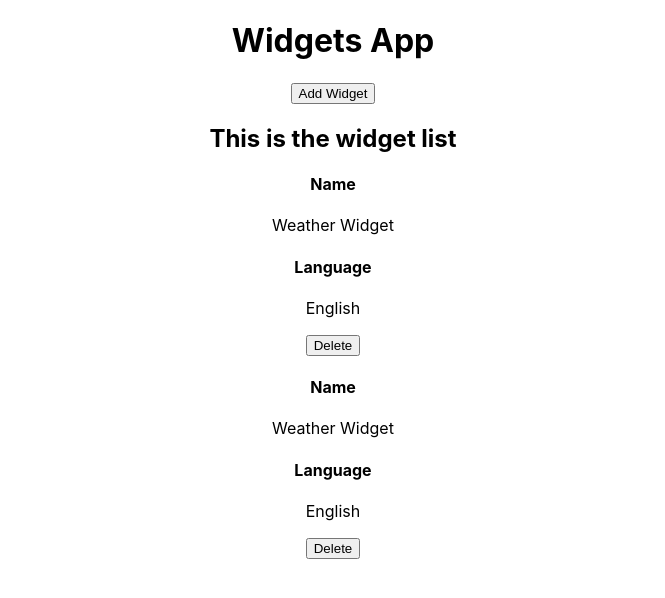
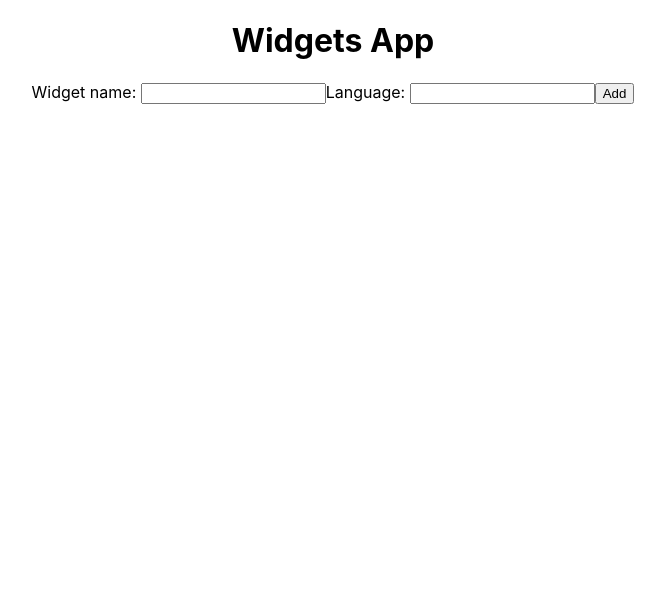
Before and after one commit to guidosantillan01/seven-senders-code-challenge, a React (Create React App) app: page /create-widget in a window 1280 px wide. Shown: the top 598 px of the page, without its empty margins (307-972 px from the left). Built offline with nearby package versions, Linux system fonts and the light colour scheme.

Commit message:
Add react-router-dom and configure basic routes

```diff
--- a/package.json
+++ b/package.json
@@ -5,6 +5,7 @@
   "dependencies": {
     "react": "^16.11.0",
     "react-dom": "^16.11.0",
+    "react-router-dom": "^5.1.2",
     "react-scripts": "3.2.0"
   },
   "scripts": {
--- a/src/components/App.js
+++ b/src/components/App.js
@@ -1,18 +1,25 @@
-import React from 'react';
+import React, { Component } from 'react';
+import { BrowserRouter as Router, Switch, Route, Link } from 'react-router-dom';
 
-import WidgetList from './WidgetList';
-import AddButton from './AddButton';
+import Main from './Main';
+import CreateWidget from './CreateWidget';
 
 import './App.css';
 
-function App() {
-  return (
-    <div className="App">
-      <h1>Widgets App</h1>
-      <AddButton />
-      <WidgetList />
-    </div>
-  );
+class App extends Component {
+  render() {
+    return (
+      <Router>
+        <div className="App">
+          <h1>Widgets App</h1>
+          <div>
+            <Route exact path="/" component={Main} />
+            <Route exact path="/create-widget" component={CreateWidget} />
+          </div>
+        </div>
+      </Router>
+    );
+  }
 }
 
 export default App;
--- /dev/null
+++ b/src/components/CreateWidget.js
@@ -0,0 +1,19 @@
+import React from 'react';
+
+const CreateWidget = () => {
+  return (
+    <div>
+      <form>
+        <label>
+          Widget name: <input name="name" />
+        </label>
+        <label>
+          Language: <input name="language" />
+        </label>
+        <button type="submit">Add</button>
+      </form>
+    </div>
+  );
+};
+
+export default CreateWidget;
--- /dev/null
+++ b/src/components/Main.js
@@ -0,0 +1,15 @@
+import React from 'react';
+
+import WidgetList from './WidgetList';
+import AddButton from './AddButton';
+
+const Main = () => {
+  return (
+    <div>
+      <AddButton />
+      <WidgetList />
+    </div>
+  );
+};
+
+export default Main;
```
Also changed, not shown: 1 other file (tests, documents, lock files or other folders).
